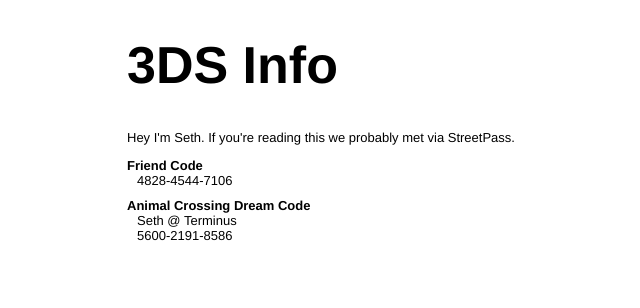
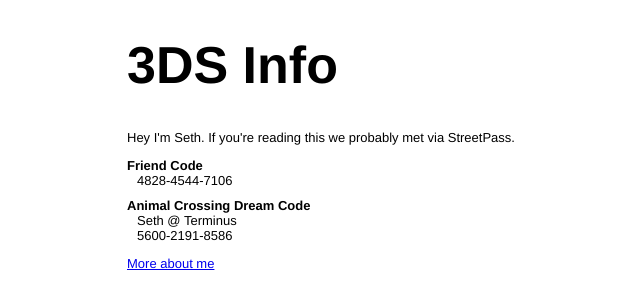
Before and after one commit to sethbaur/sethbaur.github.io, a plain HTML site: page 3ds/index.html in a window 1280 px wide. Shown: the whole page, without its empty margins (1-641 px from the left). Drawn offline with Linux system fonts and the light colour scheme.

Commit message:
adding link to home page

```diff
--- a/3ds/index.html
+++ b/3ds/index.html
@@ -21,6 +21,7 @@
       <dd>Seth @ Terminus</dd>
       <dd>5600-2191-8586</dd>
     </dl>
+    <a href="http://sethly.me">More about me</a>
   </div>
   <script>
     (function(b,o,i,l,e,r){b.GoogleAnalyticsObject=l;b[l]||(b[l]=
```
